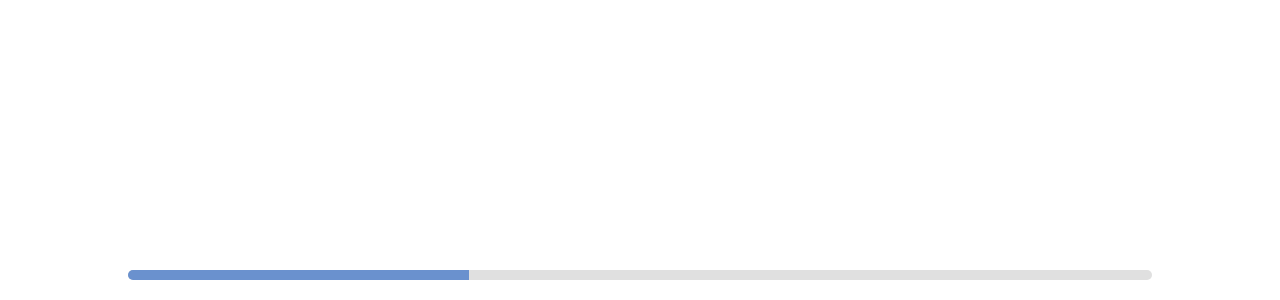
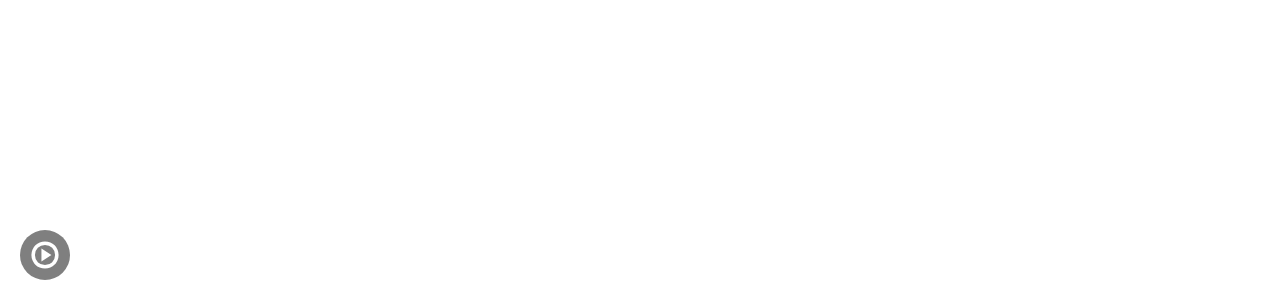
Before and after one commit to adwait9797/LMUxMesseMunchen-VR-Tour, a React (Create React App) app in the folder frontend/: page /combined-rooms in a window 1280 px wide. Shown: the part 500-800 px from the top of the page. Built offline with nearby package versions, Linux system fonts and the light colour scheme.

Commit message:
fix audio and add more scenes.

```diff
--- a/frontend/src/components/CombinedRooms.css
+++ b/frontend/src/components/CombinedRooms.css
@@ -1,36 +1,49 @@
 .scene-container {
-    position: relative; /* Allow absolute positioning of timeline */
-    height: 100vh; /* Full height of the viewport, adjust as needed for your layout */
-    width: 100%; /* Full width to ensure child components have space */
-}
+    position: relative;
+    width: 100%;
+    height: 100vh;
+    overflow: hidden;
+  }
 
-.timeline-container {
-    width: 80%;
+  .controls-container {
+    position: absolute;
+    bottom: 20px;
+    left: 20px;
+    display: flex;
+    align-items: center;
+    z-index: 1000;
+  }
+
+  .play-pause-button {
+    width: 50px;
+    height: 50px;
+    background: rgba(0, 0, 0, 0.5);
+    border: none;
+    border-radius: 50%;
+    display: flex;
+    align-items: center;
+    justify-content: center;
+    cursor: pointer;
+    margin-right: 10px;
+  }
+
+  .play-pause-button svg {
+    width: 30px;
+    height: 30px;
+    fill: white;
+  }
+
+  .progress-bar {
+    width: 300px;
     height: 10px;
-    margin: 0 auto; /* Remove top and bottom margin if not needed */
-    background-color: #e0e0e0;
+    background: rgba(255, 255, 255, 0.2);
     border-radius: 5px;
     overflow: hidden;
-    position: absolute;
-    bottom: 20px;
-    left: 10%; /* Adjust left to center the timeline if width is 80% */
-    right: 10%; /* Adjust right to center */
-    z-index: 10;
-}
+    position: relative;
+  }
 
-.timeline-progress {
+  .progress {
     height: 100%;
-    background-color: #6a91ce;
-    width: 0%;  /* Ensure this width is dynamically updated in your React component */
-}
-
-.play-pause-button {
-    position: absolute;
-    bottom: 50px; /* Increase bottom margin to avoid overlap with the timeline */
-    right: 20px;
-    background: none;
-    border: none;
-    cursor: pointer;
-    font-size: 24px;
-    color: white;
-}
+    background: rgba(255, 255, 255, 0.8);
+    transition: width 0.1s linear;
+  }
--- a/frontend/src/components/CombinedRooms.js
+++ b/frontend/src/components/CombinedRooms.js
@@ -7,14 +7,20 @@ import { ReactComponent as PauseIcon } from './assets/pause.svg';
 
 const CombinedRooms = () => {
   const [currentSceneIndex, setCurrentSceneIndex] = useState(0);
+  const [isPlaying, setIsPlaying] = useState(false);
+  const [progress, setProgress] = useState(0);
+  const audioRef = useRef(null);
+
   const scenes = [
-    { id: 'lobby', url: '/assets/first_entrance.jpg', title: 'Messe Muenchen Lobby' },
-    { id: 'lounge', url: '/assets/entrance_west.jpg', title: 'Messe Muenchen Lounge' },
-    { id: 'hall1', url: '/assets/Auditorium.jpg', title: 'Messe Muenchen Hall' }
+    { id: 'lobby', url: '/assets/first_entrance.jpg' },
+    { id: 'lounge', url: '/assets/entrance_west.jpg' },
+    { id: 'main_hall', url: '/assets/main_hall.jpg' },
+    { id: 'hall1', url: '/assets/hall1.jpg' },
+    { id: 'hall2', url: '/assets/hall2.jpg' },
+    { id: 'B0', url: '/assets/B0.jpg' },
   ];
+
   const intervalRef = useRef(null);
-  const [isPlaying, setIsPlaying] = useState(false);
-  const audioRef = useRef(null);
 
   useEffect(() => {
     function handleSceneChange() {
@@ -23,12 +29,25 @@ const CombinedRooms = () => {
 
     if (isPlaying) {
       intervalRef.current = setInterval(handleSceneChange, 6000); // Change scene every 6 seconds
+      setProgress(0);
     } else {
       clearInterval(intervalRef.current);
     }
 
     return () => clearInterval(intervalRef.current);
   }, [isPlaying, scenes.length]);
+
+  useEffect(() => {
+    let progressInterval;
+    if (isPlaying) {
+      progressInterval = setInterval(() => {
+        setProgress(prev => (prev + 100 / (6000 / 100)) % 100);
+      }, 100);
+    } else {
+      setProgress(0);
+    }
+    return () => clearInterval(progressInterval);
+  }, [isPlaying]);
 
   const togglePlayPause = () => {
     setIsPlaying(!isPlaying);
@@ -38,6 +57,18 @@ const CombinedRooms = () => {
       audioRef.current.pause();
     }
   };
+
+  useEffect(() => {
+    if (currentSceneIndex === 0 && !isPlaying) {
+      setProgress(0);
+    }
+  }, [currentSceneIndex, isPlaying]);
+
+  useEffect(() => {
+    if (currentSceneIndex === scenes.length - 1 && progress === 100) {
+      setIsPlaying(false);
+    }
+  }, [progress, currentSceneIndex, scenes.length]);
 
   const progressPercentage = ((currentSceneIndex + 1) / scenes.length) * 100;
 
@@ -51,19 +82,18 @@ const CombinedRooms = () => {
         <a-camera position="0 1.6 0" animation="property: rotation; to: 0 360 0; loop: true; dur: 10000; easing: linear;"></a-camera>
 
         {scenes.map((scene, index) => (
-          <a-sky key={scene.id} src={scene.url} visible={index === currentSceneIndex}>
-            <a-text value={scene.title} font="kelsonsans" width="6" position="-2.5 0.25 -1.5" rotation="0 15 0"></a-text>
-          </a-sky>
+          <a-sky key={scene.id} src={scene.url} visible={index === currentSceneIndex}></a-sky>
         ))}
       </a-scene>
 
-      <div className="timeline-container">
-        <div className="timeline-progress" style={{ width: `${progressPercentage}%`, transition: 'width 6s linear' }}></div>
+      <div className="controls-container">
+        <button className="play-pause-button" onClick={togglePlayPause} title={isPlaying ? 'Pause Tour' : 'Play Tour'}>
+          {isPlaying ? <PauseIcon /> : <PlayIcon />}
+        </button>
+        <div className="progress-bar">
+          <div className="progress" style={{ width: `${progressPercentage}%` }}></div>
+        </div>
       </div>
-
-      <button className="play-pause-button" onClick={togglePlayPause} title={isPlaying ? "Pause Tour" : "Resume Tour"}>
-        {isPlaying ? <PauseIcon /> : <PlayIcon />}
-      </button>
     </div>
   );
 };
```
